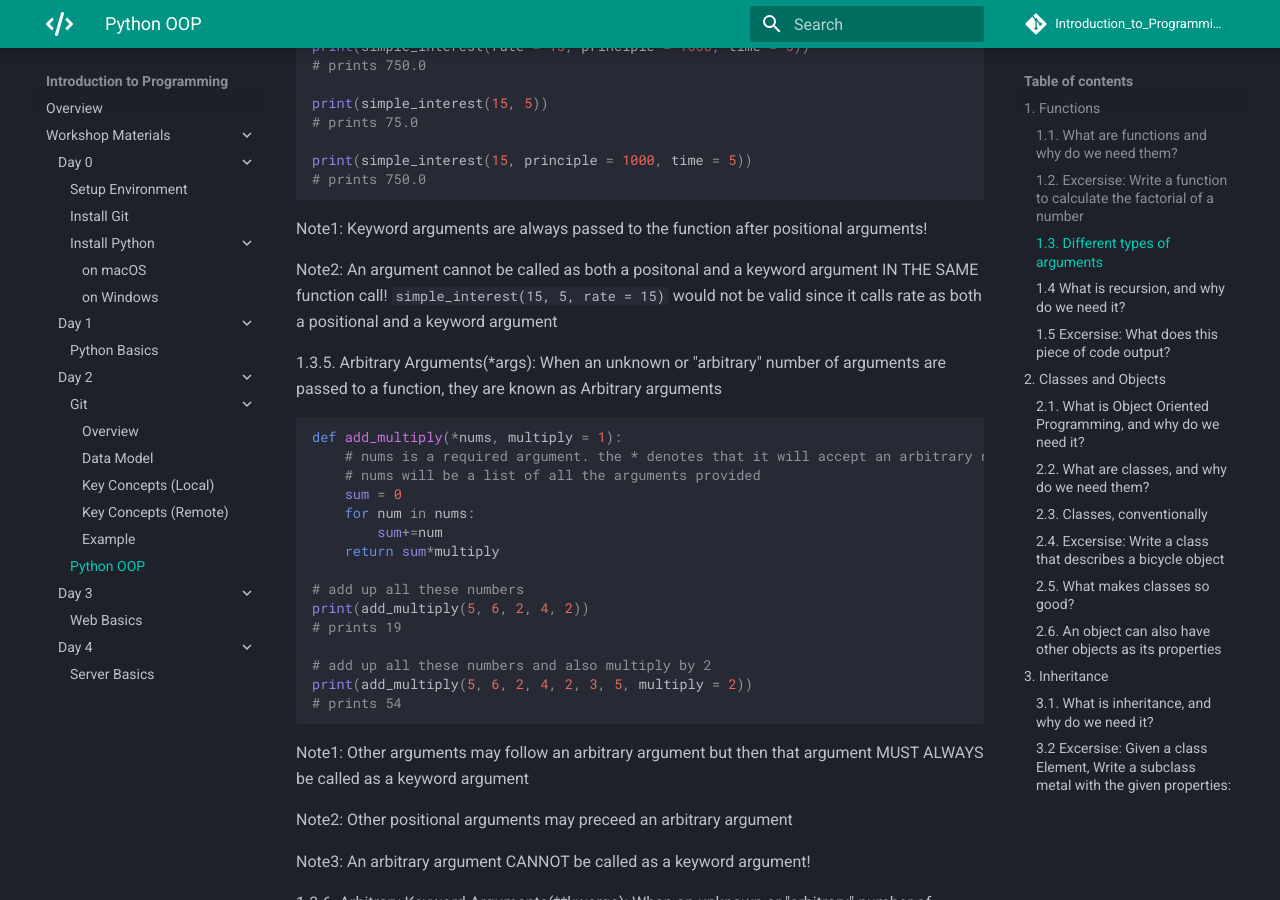
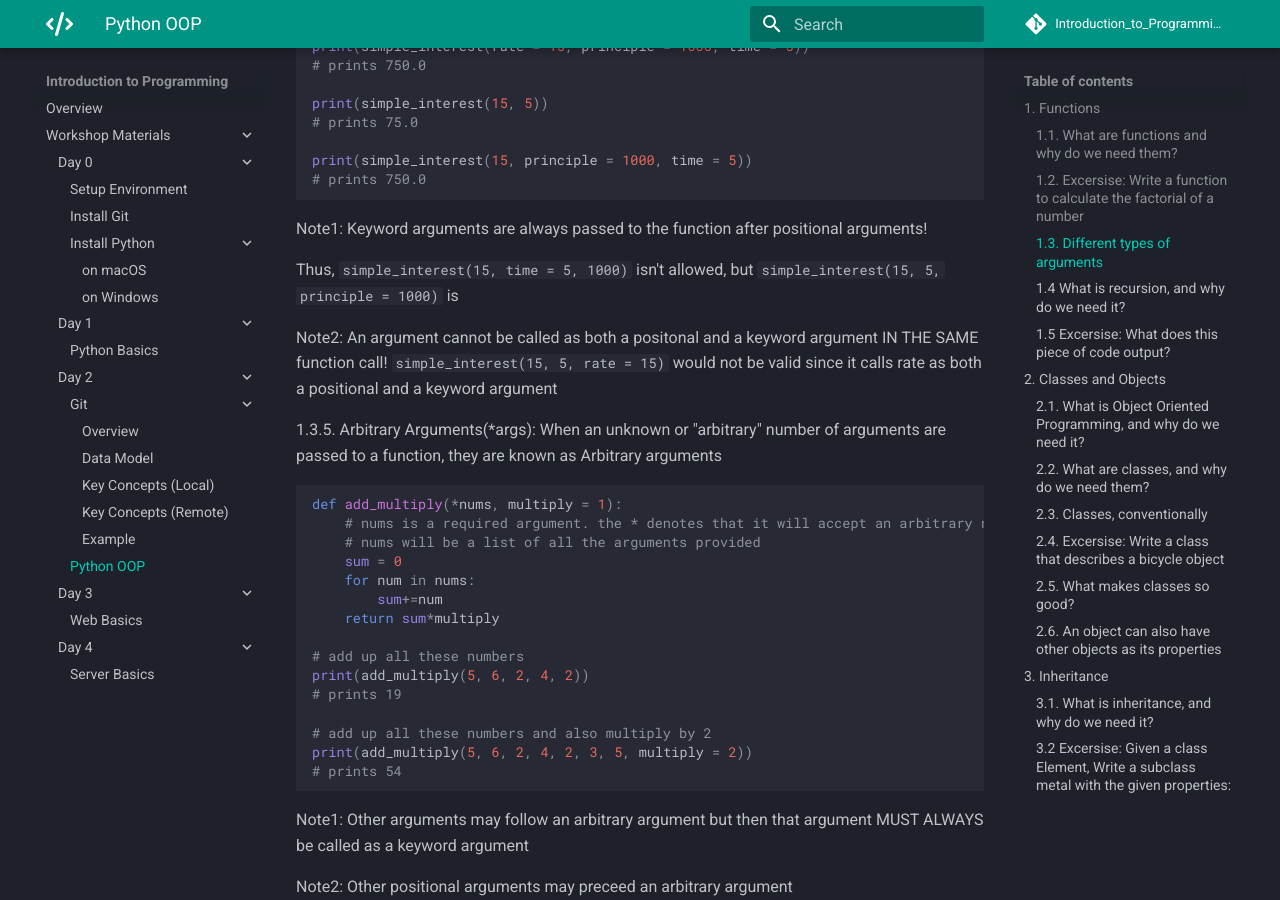
Before and after one commit to 3DCdsc/Introduction_to_Programming, an MkDocs documentation site: the page built from docs/Day_2/python oop.md, in a window 1280 px wide and 900 px high, scrolled down 3723 px. Built offline with MkDocs 1.6.1 and Material for MkDocs 9.7.7, drawn with Linux system fonts in a browser that asks for light colours; comment, search, counter and statistics services are not loaded.

Commit message:
added example

````diff
--- a/docs/Day_2/python oop.md
+++ b/docs/Day_2/python oop.md
@@ -182,6 +182,8 @@ print(simple_interest(15, principle = 1000, time = 5))
 ```
 
 Note1: Keyword arguments are always passed to the function after positional arguments!
+
+Thus, `simple_interest(15, time = 5, 1000)` isn't allowed, but `simple_interest(15, 5, principle = 1000)` is
 
 Note2: An argument cannot be called as both a positonal and a keyword argument IN THE SAME function call! `simple_interest(15, 5, rate = 15)` would not be valid since it calls rate as both a positional and a keyword argument
 
````
